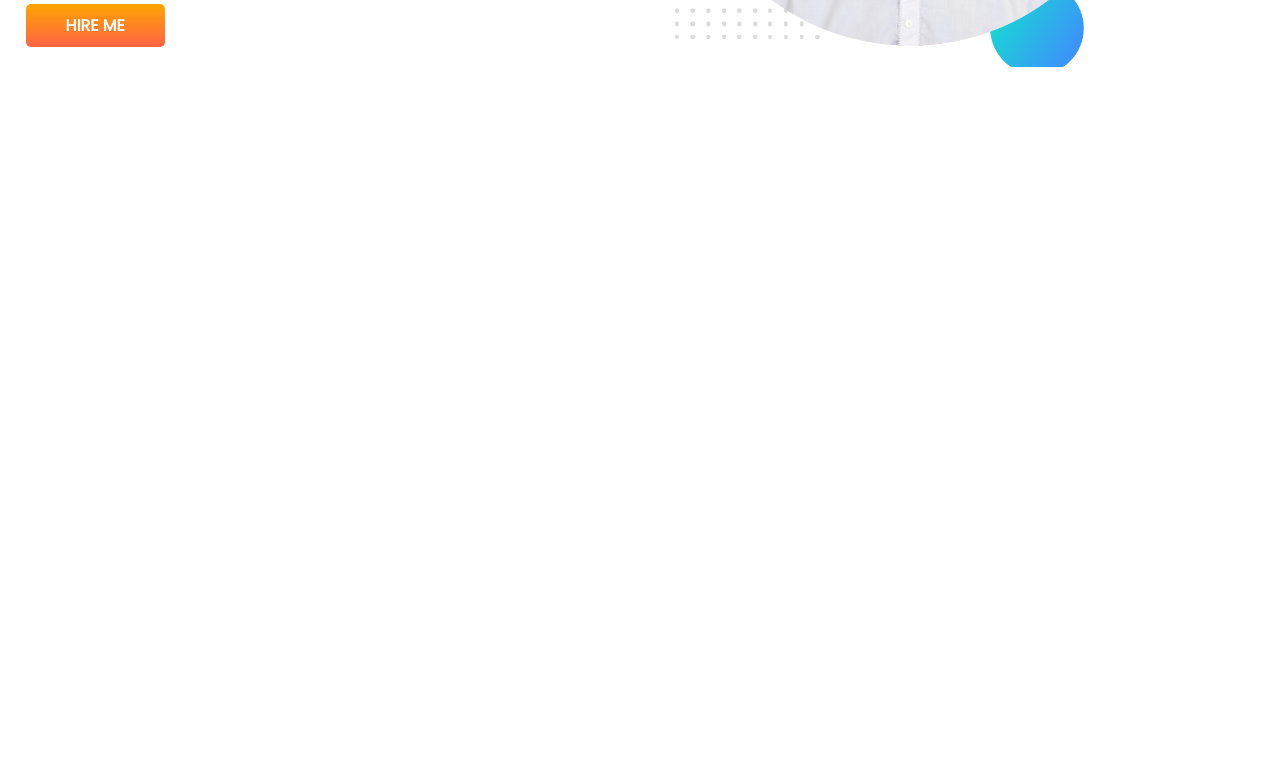
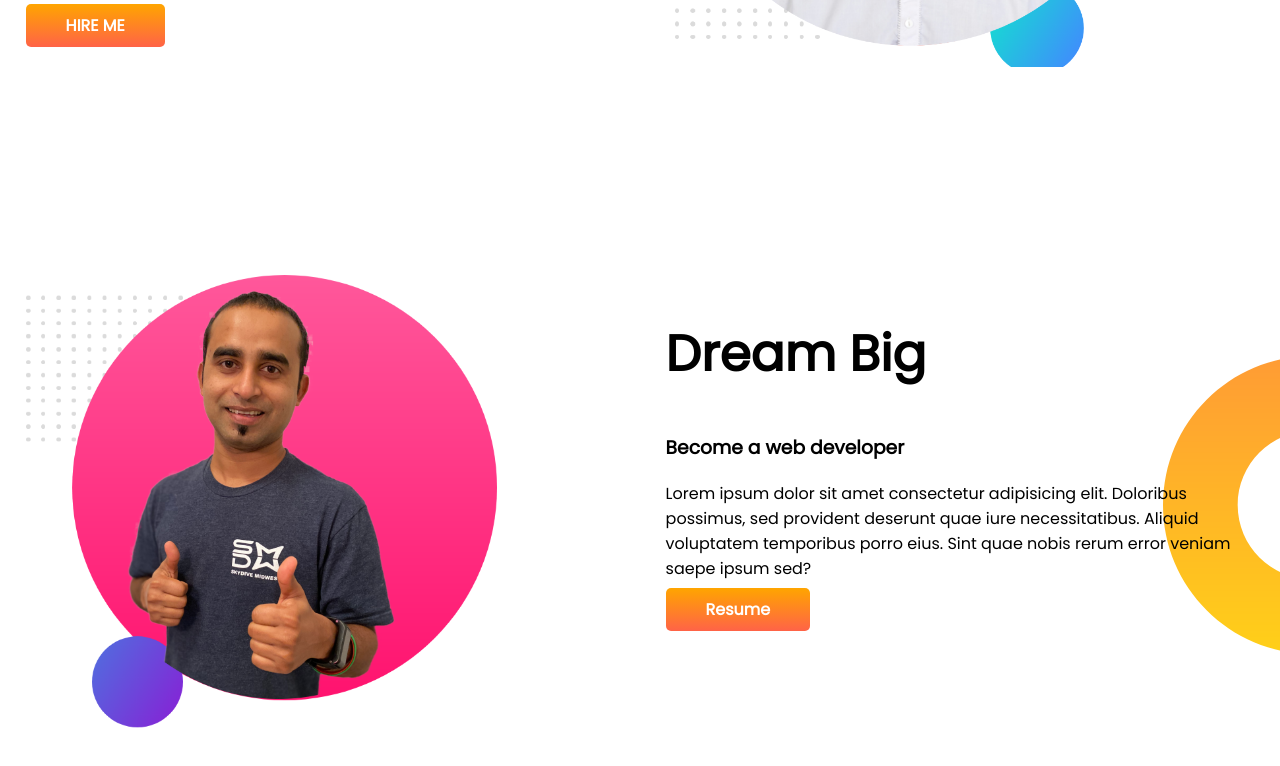
Before and after one commit to Muhammadabusaied/developer-portfolio, a plain HTML site: page index.html in a window 1280 px wide. Shown: the part 426-1192 px from the top of the page. Before the commit the page ends 800 px from the top, so only its background shows below. Drawn offline with Linux system fonts and the light colour scheme.

Commit message:
second section

```diff
--- a/index.html
+++ b/index.html
@@ -27,6 +27,19 @@
         </div>
         <div class="half-width"><img src="images/saied-1.png" alt=""></div>
     </section>
+    <section class="dream-big">
+        <div class="half-width">
+            <img src="images/jhankar2.png" alt="">
+        </div>
+        <div class="half-width">
+            <h1>Dream Big</h1>
+            <h3>Become a web developer</h3>
+            <p>Lorem ipsum dolor sit amet consectetur adipisicing elit. Doloribus possimus, sed provident deserunt quae
+                iure necessitatibus. Aliquid voluptatem temporibus porro eius. Sint quae nobis rerum error veniam saepe
+                ipsum sed?</p>
+            <a class="link-button" target="_blank" href="">Resume</a>
+        </div>
+    </section>
 
 </body>
 
--- a/style.css
+++ b/style.css
@@ -13,6 +13,7 @@ h1 {
 
 section {
     display: flex;
+    margin-bottom: 150px;
 }
 
 .half-width {
@@ -39,3 +40,9 @@ section {
     background-repeat: no-repeat;
 
 }
+
+.dream-big {
+    background-image: url(images/dream-bg.png);
+    background-repeat: no-repeat;
+    background-position: right;
+}
```
